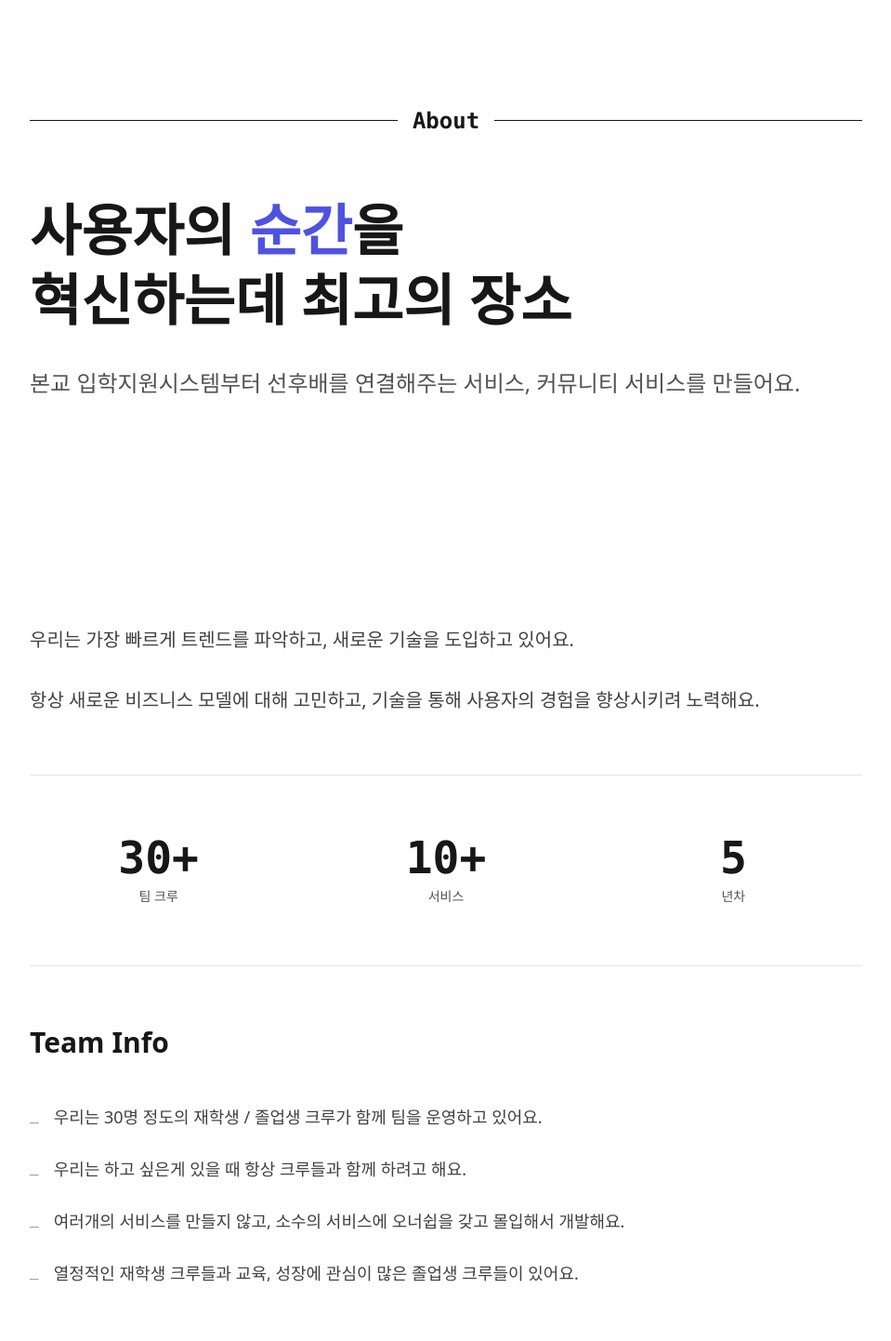
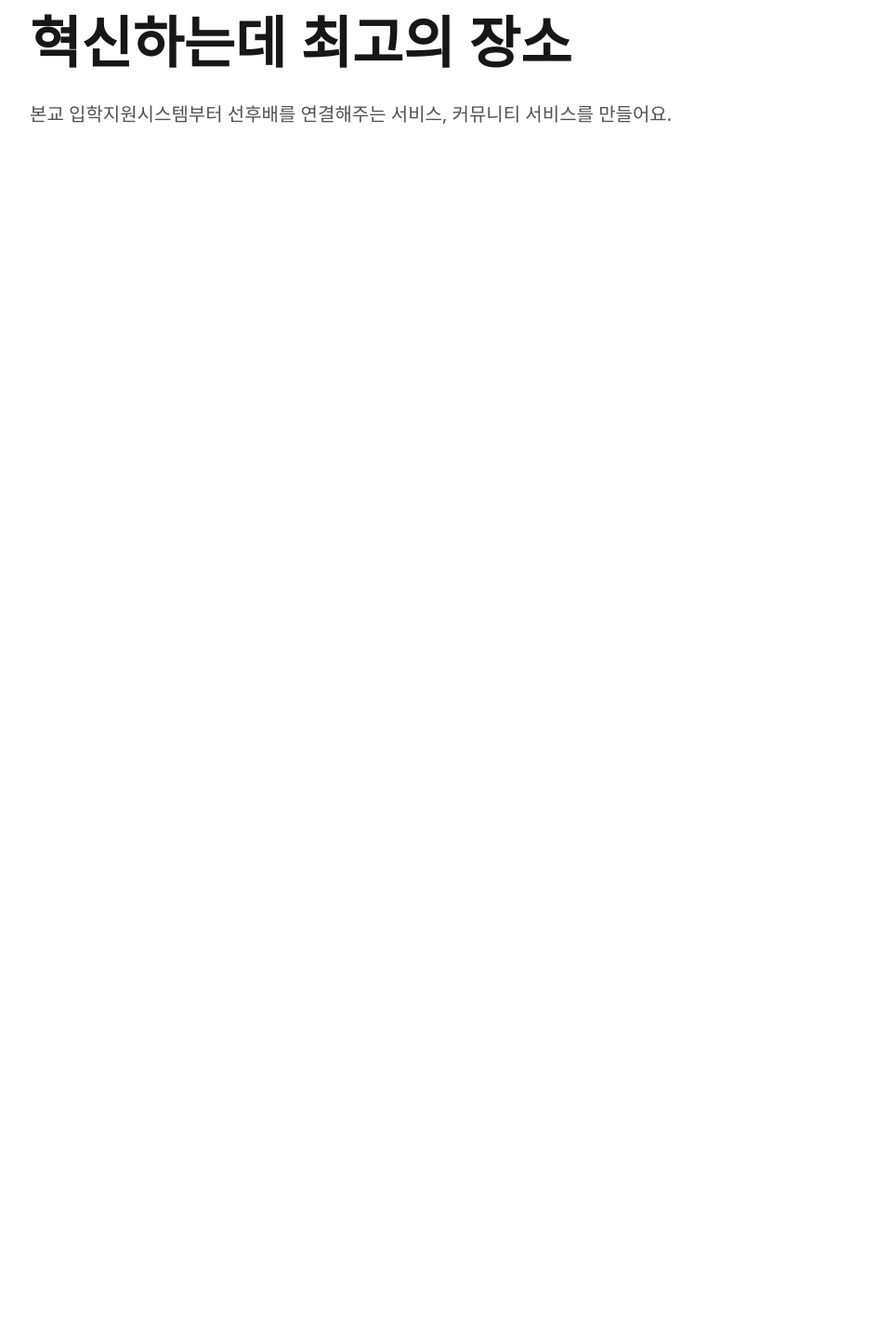
Before and after one commit to snowykte0426/themoment-site, a Next.js app: page / in a window 1280 px wide. Shown: the part 2528-3970 px from the top of the page at 93% size, without its empty margins (160-1119 px from the left). Built offline with nearby package versions, Linux system fonts and the light colour scheme.

Commit message:
refactor index.tsx for improved scroll animations and content visibility

```diff
--- a/src/widgets/IntroSection/index.tsx
+++ b/src/widgets/IntroSection/index.tsx
@@ -13,27 +13,39 @@ const IntroSection = () => {
 
   const { scrollYProgress } = useScroll({
     target: ref,
-    offset: ['start end', 'end start'],
+    offset: ['start start', 'end end'],
   });
 
-  const sectionOpacity = useTransform(scrollYProgress, [0, 0.1, 0.85, 1], [0, 1, 1, 0]);
-
   // 하이픈+moment 전체가 왼쪽에서 들어옴
-  const containerX = useTransform(scrollYProgress, [0.05, 0.2], [-500, 0]);
-  const containerOpacity = useTransform(scrollYProgress, [0.05, 0.15], [0, 1]);
+  const containerX = useTransform(scrollYProgress, [0, 0.08], [-500, 0]);
+  const containerOpacity = useTransform(scrollYProgress, [0, 0.05], [0, 1]);
 
   // 하이픈 width가 줄어들면서 왼쪽으로 퇴장
-  const hyphenWidth = useTransform(scrollYProgress, [0.2, 0.28, 0.38], [200, 200, 0]);
-  const hyphenOpacity = useTransform(scrollYProgress, [0.32, 0.4], [1, 0]);
+  const hyphenWidth = useTransform(scrollYProgress, [0.08, 0.12, 0.18], [200, 200, 0]);
+  const hyphenOpacity = useTransform(scrollYProgress, [0.14, 0.18], [1, 0]);
+
+  // About 타이틀
+  const aboutOpacity = useTransform(scrollYProgress, [0, 0.05], [0, 1]);
+  const aboutLineScale = useTransform(scrollYProgress, [0.02, 0.1], [0, 1]);
+
+  // 추가 콘텐츠 나타나는 타이밍 (애니메이션 완료 후)
+  const descriptionOpacity = useTransform(scrollYProgress, [0.35, 0.42], [0, 1]);
+  const descriptionY = useTransform(scrollYProgress, [0.35, 0.42], [30, 0]);
+
+  const statsOpacity = useTransform(scrollYProgress, [0.45, 0.52], [0, 1]);
+  const statsY = useTransform(scrollYProgress, [0.45, 0.52], [30, 0]);
+
+  const teamInfoOpacity = useTransform(scrollYProgress, [0.55, 0.62], [0, 1]);
+  const teamInfoY = useTransform(scrollYProgress, [0.55, 0.62], [30, 0]);
 
   // 애니메이션 페이즈 감지
   useEffect(() => {
     const unsubscribe = scrollYProgress.on('change', (value) => {
-      if (value < 0.28) {
+      if (value < 0.12) {
         setAnimationPhase('entering');
-      } else if (value >= 0.28 && value < 0.4) {
+      } else if (value >= 0.12 && value < 0.18) {
         setAnimationPhase('positioned');
-      } else if (value >= 0.4 && animationPhase !== 'complete') {
+      } else if (value >= 0.18 && animationPhase !== 'complete') {
         setAnimationPhase('typing');
       }
     });
@@ -56,36 +68,26 @@ const IntroSection = () => {
         clearInterval(typingInterval);
         setAnimationPhase('complete');
       }
-    }, 200);
+    }, 150);
 
     return () => clearInterval(typingInterval);
   }, [animationPhase]);
 
   return (
-    <motion.section ref={ref} className="relative bg-white" style={{ opacity: sectionOpacity }}>
-      {/* Sticky 애니메이션 영역 */}
-      <div className="relative h-screen">
-        <div className="sticky top-0 z-10 flex h-screen items-center bg-white px-6 md:px-12 lg:px-24">
+    <section ref={ref} className="relative bg-white" style={{ height: '400vh' }}>
+      {/* Sticky 컨테이너 - 전체 콘텐츠가 고정된 상태로 스크롤에 따라 변화 */}
+      <div className="sticky top-0 flex h-screen items-center overflow-hidden px-6 md:px-12 lg:px-24">
         <div className="mx-auto w-full max-w-4xl">
           {/* About 타이틀 */}
-            <motion.div
-              className="mb-16 flex items-center gap-4"
-              style={{
-                opacity: useTransform(scrollYProgress, [0.1, 0.2], [0, 1]),
-              }}
-            >
+          <motion.div className="mb-12 flex items-center gap-4" style={{ opacity: aboutOpacity }}>
             <motion.div
               className="h-px flex-1 origin-left bg-neutral-900"
-                style={{
-                  scaleX: useTransform(scrollYProgress, [0.15, 0.3], [0, 1]),
-                }}
+              style={{ scaleX: aboutLineScale }}
             />
             <h2 className="font-mono text-2xl font-bold text-neutral-900">About</h2>
             <motion.div
               className="h-px flex-1 origin-right bg-neutral-900"
-                style={{
-                  scaleX: useTransform(scrollYProgress, [0.15, 0.3], [0, 1]),
-                }}
+              style={{ scaleX: aboutLineScale }}
             />
           </motion.div>
 
@@ -128,8 +130,7 @@ const IntroSection = () => {
                   <motion.span
                     className="font-mono text-[#4f52e1]"
                     animate={{
-                        opacity:
-                          animationPhase === 'typing' || animationPhase === 'complete' ? 0 : 1,
+                      opacity: animationPhase === 'typing' || animationPhase === 'complete' ? 0 : 1,
                       display:
                         animationPhase === 'typing' || animationPhase === 'complete'
                           ? 'none'
@@ -186,95 +187,71 @@ const IntroSection = () => {
 
             {/* 설명 텍스트 - 타이핑 완료 후 나타남 */}
             <motion.p
-                className="mt-8 text-2xl leading-relaxed text-neutral-600"
+              className="mt-6 text-xl leading-relaxed text-neutral-600"
               initial={{ opacity: 0, y: 20 }}
-                animate={
-                  animationPhase === 'complete' ? { opacity: 1, y: 0 } : { opacity: 0, y: 20 }
-                }
+              animate={animationPhase === 'complete' ? { opacity: 1, y: 0 } : { opacity: 0, y: 20 }}
               transition={{ duration: 0.5, delay: 0.5 }}
             >
               본교 입학지원시스템부터 선후배를 연결해주는 서비스, 커뮤니티 서비스를 만들어요.
             </motion.p>
           </div>
-          </div>
-        </div>
-      </div>
 
-      {/* 추가 콘텐츠 - 스크롤하면 보이는 영역 */}
-      <div className="relative z-20 bg-white px-6 pb-24 md:px-12 lg:px-24">
-        <div className="mx-auto w-full max-w-4xl space-y-16">
-          {/* Description */}
+          {/* Description - 스크롤에 따라 나타남 */}
           <motion.div
-            className="space-y-8"
-            initial={{ opacity: 0, y: 40 }}
-            whileInView={{ opacity: 1, y: 0 }}
-            viewport={{ once: true }}
-            transition={{ duration: 0.8 }}
+            className="mt-10 space-y-4"
+            style={{ opacity: descriptionOpacity, y: descriptionY }}
           >
-            <p className="text-xl leading-relaxed text-neutral-700">
+            <p className="text-lg leading-relaxed text-neutral-700">
               우리는 가장 빠르게 트렌드를 파악하고, 새로운 기술을 도입하고 있어요.
             </p>
-            <p className="text-xl leading-relaxed text-neutral-700">
+            <p className="text-lg leading-relaxed text-neutral-700">
               항상 새로운 비즈니스 모델에 대해 고민하고, 기술을 통해 사용자의 경험을 향상시키려
               노력해요.
             </p>
           </motion.div>
 
-          {/* Stats */}
+          {/* Stats - 스크롤에 따라 나타남 */}
           <motion.div
-            className="grid grid-cols-3 gap-8 border-y border-neutral-200 py-16"
-            initial={{ opacity: 0 }}
-            whileInView={{ opacity: 1 }}
-            viewport={{ once: true }}
-            transition={{ duration: 0.8 }}
+            className="mt-12 grid grid-cols-3 gap-8 border-y border-neutral-200 py-10"
+            style={{ opacity: statsOpacity, y: statsY }}
           >
             <div className="text-center">
-              <p className="mb-2 font-mono text-5xl font-bold text-neutral-900">30+</p>
+              <p className="mb-1 font-mono text-4xl font-bold text-neutral-900">30+</p>
               <p className="text-sm text-neutral-600">팀 크루</p>
             </div>
             <div className="text-center">
-              <p className="mb-2 font-mono text-5xl font-bold text-neutral-900">10+</p>
+              <p className="mb-1 font-mono text-4xl font-bold text-neutral-900">10+</p>
               <p className="text-sm text-neutral-600">서비스</p>
             </div>
             <div className="text-center">
-              <p className="mb-2 font-mono text-5xl font-bold text-neutral-900">5</p>
+              <p className="mb-1 font-mono text-4xl font-bold text-neutral-900">5</p>
               <p className="text-sm text-neutral-600">년차</p>
             </div>
           </motion.div>
 
-          {/* Team Info */}
+          {/* Team Info - 스크롤에 따라 나타남 */}
           <motion.div
-            className="space-y-12"
-            initial={{ opacity: 0, y: 40 }}
-            whileInView={{ opacity: 1, y: 0 }}
-            viewport={{ once: true }}
-            transition={{ duration: 0.8 }}
+            className="mt-10 space-y-6"
+            style={{ opacity: teamInfoOpacity, y: teamInfoY }}
           >
-            <h3 className="text-3xl font-bold text-neutral-900">Team Info</h3>
-            <div className="space-y-6">
+            <h3 className="text-2xl font-bold text-neutral-900">Team Info</h3>
+            <div className="space-y-3">
               {[
                 '우리는 30명 정도의 재학생 / 졸업생 크루가 함께 팀을 운영하고 있어요.',
                 '우리는 하고 싶은게 있을 때 항상 크루들과 함께 하려고 해요.',
                 '여러개의 서비스를 만들지 않고, 소수의 서비스에 오너쉽을 갖고 몰입해서 개발해요.',
                 '열정적인 재학생 크루들과 교육, 성장에 관심이 많은 졸업생 크루들이 있어요.',
               ].map((text, idx) => (
-                <motion.div
-                  key={idx}
-                  className="flex gap-4"
-                  initial={{ opacity: 0, x: -20 }}
-                  whileInView={{ opacity: 1, x: 0 }}
-                  viewport={{ once: true }}
-                  transition={{ duration: 0.5, delay: idx * 0.1 }}
-                >
-                  <span className="mt-2 font-mono text-neutral-400">—</span>
-                  <p className="flex-1 text-lg leading-relaxed text-neutral-700">{text}</p>
-                </motion.div>
+                <div key={idx} className="flex gap-3">
+                  <span className="mt-1 font-mono text-neutral-400">—</span>
+                  <p className="flex-1 text-base leading-relaxed text-neutral-700">{text}</p>
+                </div>
               ))}
             </div>
           </motion.div>
         </div>
       </div>
-    </motion.section>
+    </section>
   );
 };
 
```
Lines whose indentation alone changed are shown as unchanged.
